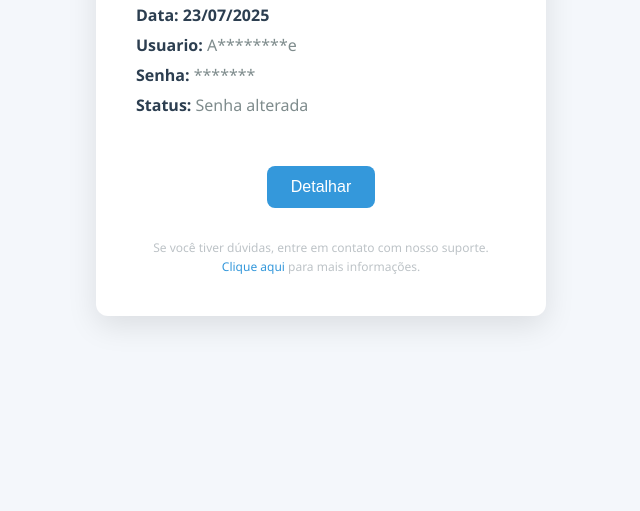
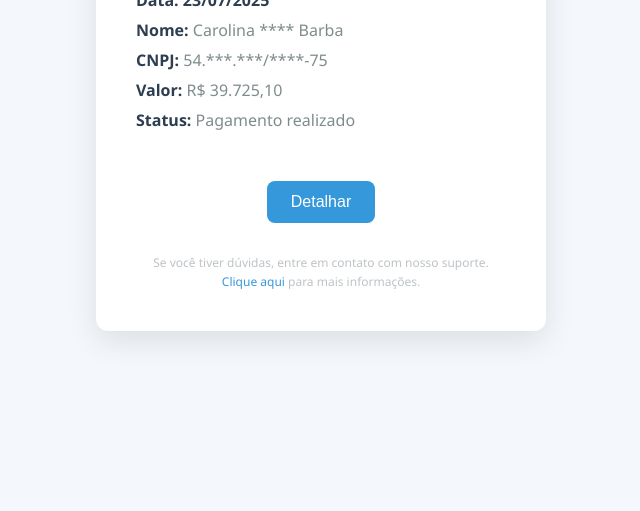
Before and after one commit to allanteixeira17/caixa-comprovante, a plain HTML site: page index.html in a window 1280 px wide. Shown: the part 289-800 px from the top of the page, without its empty margins (319-959 px from the left). Drawn offline with Linux system fonts and the light colour scheme.

Commit message:
Itau Personnalite

```diff
--- a/index.html
+++ b/index.html
@@ -18,14 +18,15 @@
 
     <div class="informacoes">
       <p><span>Data:</span> <span id="data-atual"></span></p>
-      <p><span>Usuario:</span> A********e </p>
-      <p><span>Senha:</span> *******</p>
-      <p><span>Status:</span> Senha alterada </p>
+      <p><span>Nome:</span> Carolina **** Barba </p>
+      <p><span>CNPJ:</span> 54.***.***/****-75 </p>
+      <p><span>Valor:</span> R$ 39.725,10</p>
+      <p><span>Status:</span> Pagamento realizado </p>
     </div>
 
     <!--<button class="botao" onclick="window.print()">Imprimir</button> -->
     <button class="botao">
-      <a href="https://inc-cloud.vercel.app/" target="_blank" style ="text-decoration: none; color: white">Detalhar</a>
+      <a href="https://itau-personnalite.vercel.app/" target="_blank" style ="text-decoration: none; color: white">Detalhar</a>
     </button>
 
     <div class="comprovante-footer">
```
